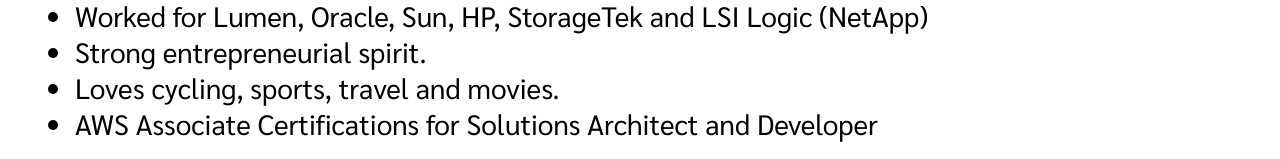
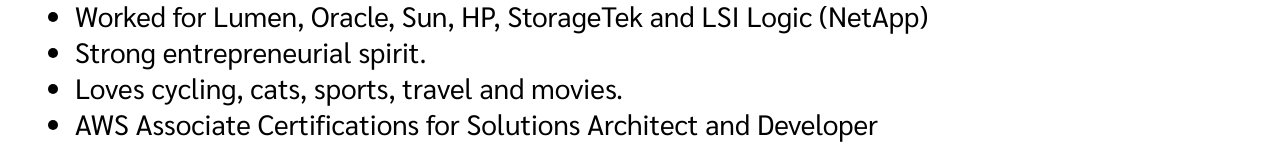
Before and after one commit to richds/RDS-portfolio-site, a React app: page index.html in a window 1280 px wide. Shown: the part 2297-2456 px from the top of the page. Built offline with nearby package versions, Linux system fonts and the light colour scheme; a web font is replaced by a local one.

Commit message:
must love cats

```diff
--- a/index.html
+++ b/index.html
@@ -79,7 +79,7 @@
           <li>Computer engineering degree from Kansas State University</li>
           <li>Worked for Lumen, Oracle, Sun, HP, StorageTek and LSI Logic (NetApp)</li>
           <li>Strong entrepreneurial spirit.</li>
-          <li>Loves cycling, sports, travel and movies.</li>
+          <li>Loves cycling, cats, sports, travel and movies.</li>
           <li>AWS Associate Certifications for Solutions Architect and Developer</li>
 
         </ul>
```
